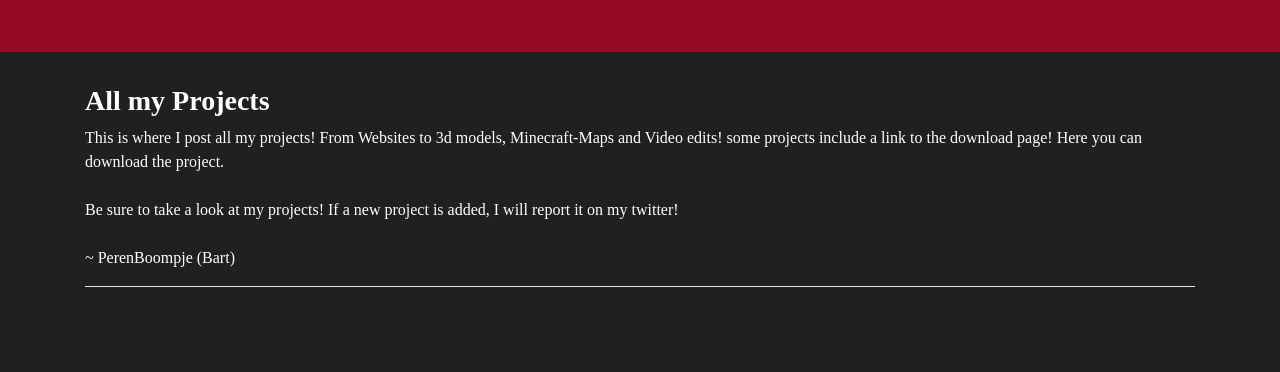
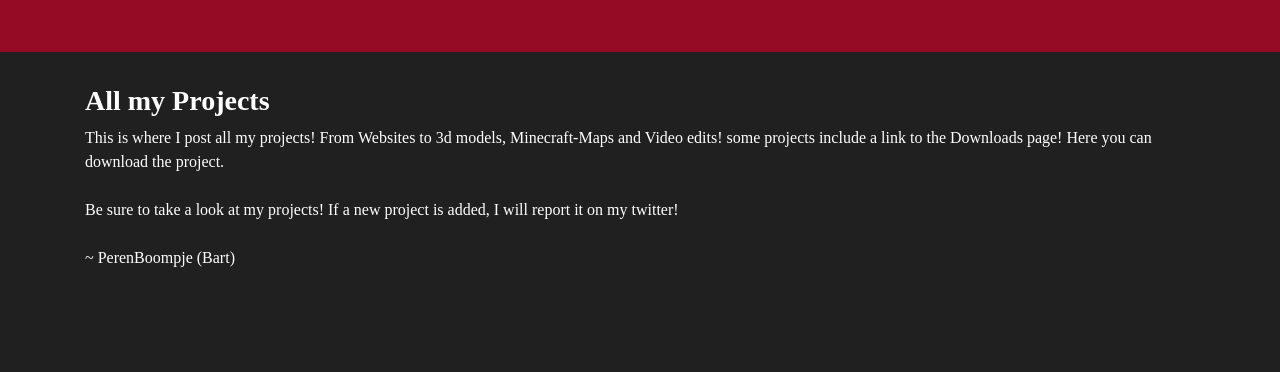
Before and after one commit to PerenBoompje/PerenBoompje.github.io, a plain HTML site: page projects.html in a window 1280 px wide. Shown: the part 214-586 px from the top of the page. Drawn offline with nearby package versions, Linux system fonts and the light colour scheme; a web font is replaced by a local one.

Commit message:
Update projects.html

```diff
--- a/projects.html
+++ b/projects.html
@@ -49,15 +49,15 @@
 
             <p>
                 This is where I post all my projects! From Websites to 3d models, Minecraft-Maps and Video edits!
-                some projects include a link to the download page! Here you can download the project.
+                some projects include a link to the Downloads page! Here you can download the project.
                 <br><br>
                 Be sure to take a look at my projects! If a new project is added, I will report it on my twitter!
                 <br><br>
                 ~ PerenBoompje (Bart)
             </p>
 
+        <br><br><br>
         <hr />
-            <br><br><br>
 
         <div align="center" class="jumbotron jumbotron-fluid">
             <div class="jumbo-container">
@@ -84,8 +84,8 @@
             ultrices posuere cubilia Curae; In ac dui quis mi consectetuer lacinia.
         </p>
 
+        <br><br><br>
         <hr/>
-        <br><br><br>
 
         <div align="center" class="jumbotron jumbotron-fluid">
             <div class="jumbo-container">
```
